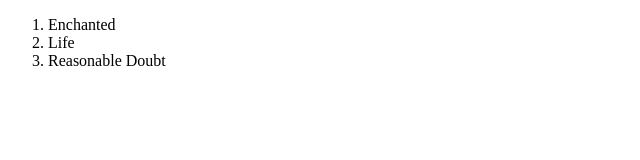
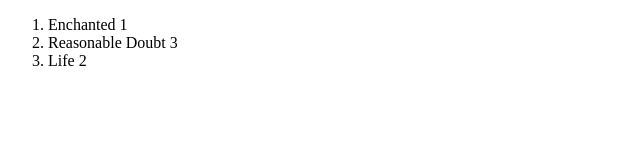
Before and after one commit to shaniawaggu/my-first-github-repo, a plain HTML site: page index.html in a window 1280 px wide. Shown: the whole page, without its empty margins (0-640 px from the left). Drawn offline with Linux system fonts and the light colour scheme.

Commit message:
Change the order of the list

```diff
--- a/index.html
+++ b/index.html
@@ -7,9 +7,9 @@
 </head>
 <body>
     <ol>
-        <li>Enchanted</li>
-        <li>Life</li>
-        <li>Reasonable Doubt</li>
+        <li>Enchanted 1</li>
+        <li>Reasonable Doubt 3</li>
+        <li>Life 2</li>
     </ol>
 
 </body>
```
